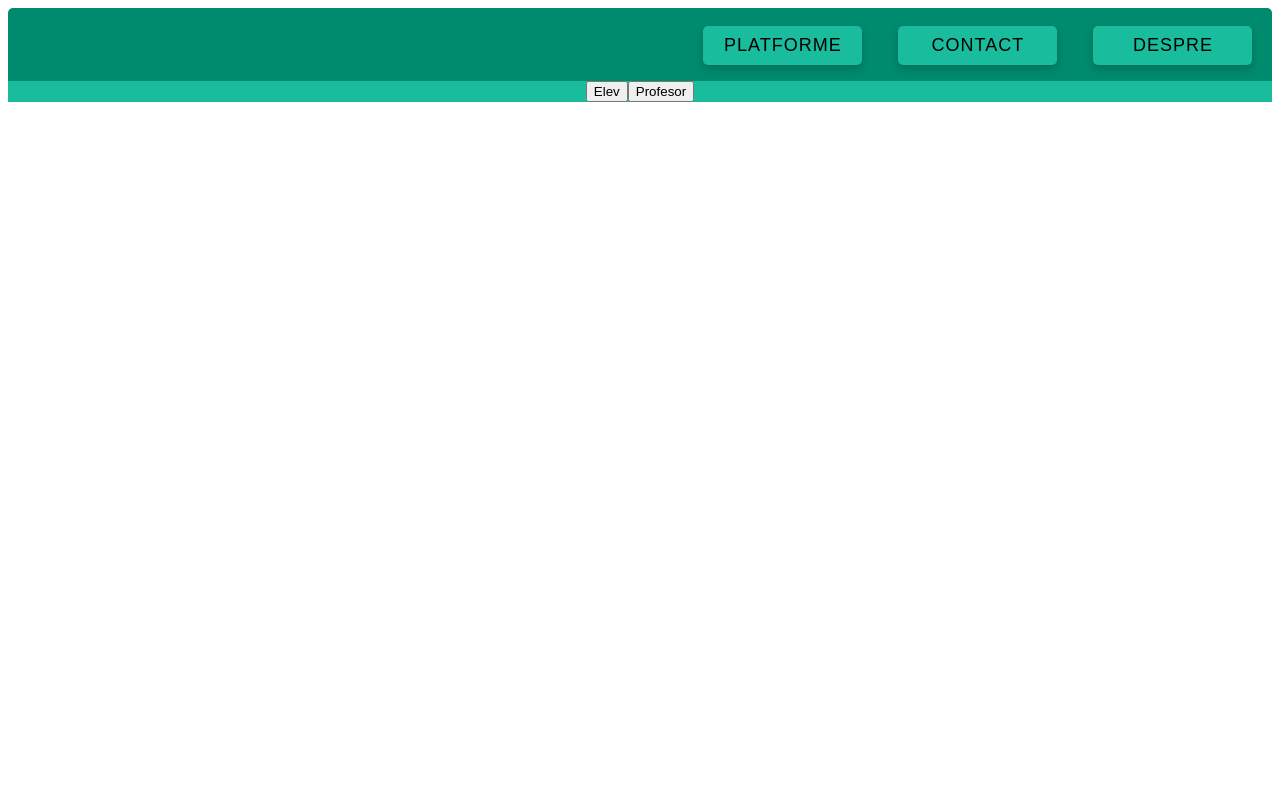
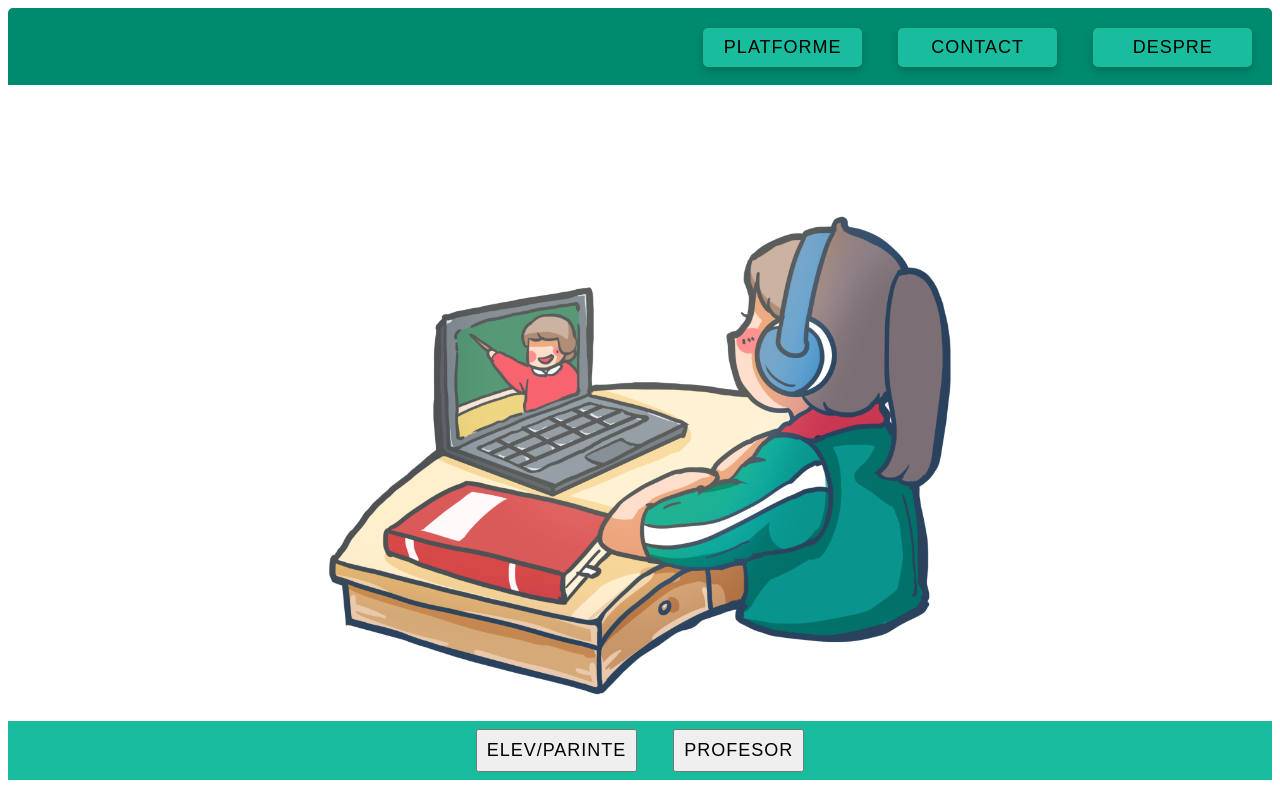
Before and after one commit to husart/proton-web, a React (Create React App) app: page / in a window 1280 px wide. Built offline with nearby package versions, Linux system fonts and the light colour scheme.

Commit message:
Additions
poza , modificare buton la start, imbunatatire margini/spatii

```diff
--- a/src/App.js
+++ b/src/App.js
@@ -23,7 +23,7 @@ function App() {
         <Route exact path="/" component={FirstPage} />
         <Route path="/about" component={About} />
         <Route path="/contact" component={Contact} />
-        <Route exact path="/elev" component={List} />
+        <Route path="/elev" component={List} />
         <Route exact path="/profesor" component={List} />
         <Route exact path="/profesor/:lessonId" component={Lesson} />
         <Route exact path="/elev/:lessonId" component={Lesson} />
--- a/src/components/Header.scss
+++ b/src/components/Header.scss
@@ -2,7 +2,10 @@
 
 .header {
 
-    font-family: Arial, Helvetica, sans-serif;
+        font-family: Arial, Helvetica, sans-serif;
+        font-size: large;
+        text-transform: uppercase;
+        letter-spacing: 1px;
     display: flex;
     background-color: $secondary-color;
     border-radius: 5px 5px 0 0;
@@ -24,9 +27,6 @@
     width: 150px;
     border-radius: 5px;
     text-align: center;
-    font-size: large;
-    text-transform: uppercase;
-    letter-spacing: 1px;
 }
 .headerLinks li:hover{
     cursor: pointer;
--- a/src/containers/FirstPage.js
+++ b/src/containers/FirstPage.js
@@ -19,11 +19,14 @@ const FirstPage = ()=> {
     };
 
     return (
+        <div className="PaginaDeStart">
+            <img src="ed_home.png" alt="Imagine"></img>
+            <div className="FirstPageContaier">
+                <button onClick={()=> onClick('/elev')}>ELEV/PARINTE</button>
+                <button onClick={()=> onClick('/profesor')}>PROFESOR</button>
+            </div>
+        </div>
 
-        <div className="FirstPageContaier">
-            <button onClick={()=> onClick('/elev')}>Elev</button>
-            <button onClick={()=> onClick('/profesor')}>Profesor</button>
-        </div>
     )
 };
 
--- a/src/containers/FirstPage.scss
+++ b/src/containers/FirstPage.scss
@@ -1,7 +1,30 @@
 @import '../styles/variables.scss';
+
+.PaginaDeStart {
+  text-align: center;
+  img{
+    width: 50%;
+    max-width: 720px;
+    height: auto;
+    margin: 0 auto;
+  }
+}
 
 .FirstPageContaier {
   text-align: center;
   background-color: $primary-color;
   color: $secondary-color;
+  padding: 0.5em;
+  button {
+      font-family: Arial, Helvetica, sans-serif;
+      font-size: large;
+      text-transform: uppercase;
+      letter-spacing: 1px;
+    cursor: pointer;
+    margin: 0 1em 0 1em;
+    padding: 0.5em;
+  }
+  button:hover {
+    box-shadow: 0 4px 8px 0 rgba(0,0,0,0.2);
+  }
 }
--- a/src/containers/Lesson.js
+++ b/src/containers/Lesson.js
@@ -5,8 +5,6 @@ import { useSelector, useDispatch } from "react-redux";
 import Image from "../components/Image";
 import Text from "../components/Text";
 import lesson from "../reducers/lesson";
-import Congrats from "../components/Congrats";
-import history from '../history';
 const generateContent = (lesson) => {
   switch (lesson.type) {
     case "text":
@@ -14,19 +12,15 @@ const generateContent = (lesson) => {
     case "image":
       return <Image {...lesson} />;
     default:
-      return <Congrats {...lesson} />;
+      return <div></div>;
   }
 };
 const Lesson = () => {
   const les = useSelector(getLessonById);
-  const config = useSelector(state=>state.config)
   const [index, setIndex] = useState(0);
-  const l = les.lessons.map((l) => ({ ...l, view: false }));
-  l.push({title: "Congrats!",
-    view: false,
-    content:[{ type: 'congrats', title: les.title, lessonId:'lastSlide'}]
-    });
-  const [lessons, setLessons] = useState(l);
+  const [lessons, setLessons] = useState(
+    les.lessons.map((l) => ({ ...l, view: false }))
+  );
   const updateView = (i) => {
     setLessons((prevState)=> {
         const clone = [...prevState];
@@ -34,11 +28,6 @@ const Lesson = () => {
         return clone
     })
   }
-  useEffect(()=> {
-    if(!config.selectedTopic) {
-      history.push('/')
-    }
-  },[])
   useEffect(()=> {
     updateView(index)
   },[les])
@@ -58,12 +47,7 @@ const Lesson = () => {
   };
 
   const bullets = lessons.map((l,i) => (
-  <li key={i}
-   className={`${l.view ? 'hasView': ''} ${index===i? 'current': ''}`}
-   onClick={()=>{
-     l.view && setIndex(i);
-   }}
-   >{i+1}</li>
+  <li key={i} className={`${l.view ? 'hasView': ''} ${index===i? 'current': ''}`}>{i+1}</li>
   ))
   const content = lessons[index].content.map((l, index) => (
     <span key={`${l.lessonId}-${index}`}>{generateContent(l)}</span>
@@ -79,7 +63,9 @@ const Lesson = () => {
             <img className={`next ${lessons.length-1 === index? 'disabled':''}`} src="/next.svg" onClick={nextSlide} />
         </span>
 
-       <div className="cont">{content}</div>
+      {/* <button onClick={prevSlide} disabled={0=== index}> {`<`} </button>
+      <button onClick={nextSlide} disabled={lessons.length-1 === index}> {`>`} </button> */}
+      <div className="cont">{content}</div>
 
 
     </div>
--- a/src/containers/Lesson.scss
+++ b/src/containers/Lesson.scss
@@ -16,7 +16,6 @@ font-size: 1.5em;
   color: white;
   .hasView {
     background-color: #008b6e;
-    cursor: pointer;
   }
   .current {
     border: 3px solid white;
--- a/src/data/apps.js
+++ b/src/data/apps.js
@@ -15,7 +15,7 @@ export default [
     },
     {
       type: 'elev',
-      id: 2,
+      id: 3,
       topicTitle: 'Student',
       text: "Curs zoom st"
     },
--- a/src/data/topics.js
+++ b/src/data/topics.js
@@ -3,16 +3,16 @@ export default [
     appId: 1,
     topicId: 1,
     lessonId: 1,
-    topicTitle: 'Curs Zoom',
-    text: "Cum intri într-o conferință Zoom",
+    topicTitle: 'Zoom Intro',
+    text: "Curs Zoom",
     logo:"https://mathdept.ucr.edu/sites/g/files/rcwecm1516/files/styles/form_preview/public/ZoomIcon.jpg?itok=2nr9g9lm"
   },
   {
     appId: 1,
     topicId: 2,
     lessonId: 2,
-    topicTitle: 'Curs Zoom',
-    text: "Invitarea participantilor",
+    topicTitle: 'Zoom Part 2',
+    text: "Curs Zoom",
     logo:"https://mathdept.ucr.edu/sites/g/files/rcwecm1516/files/styles/form_preview/public/ZoomIcon.jpg?itok=2nr9g9lm"
   },
   {
@@ -23,4 +23,11 @@ export default [
     text: "Curs Facebook",
     logo:"https://i.pinimg.com/originals/b3/26/b5/b326b5f8d23cd1e0f18df4c9265416f7.png"
   },
+  {
+    appId: 'elev',
+    topicId: 2,
+    lessonId: 2,
+    topicTitle: 'Student',
+    text: "Curs zoom st"
+  },
 ];
--- a/src/selectors/getLessonById.js
+++ b/src/selectors/getLessonById.js
@@ -4,8 +4,5 @@ import getTopicById from './getTopicById';
 
 const allLessons = () => lessons;
 export default createSelector([allLessons, getTopicById], (lessons, topic) => {
-    if(!topic) {
-        return {lessons:[]}
-    }
     return lessons.find(x=> x.lessonId === topic.lessonId)
 })
```
Also changed, not shown: public/ed_home.png (added), 1 other file (tests, documents, lock files or other folders).
